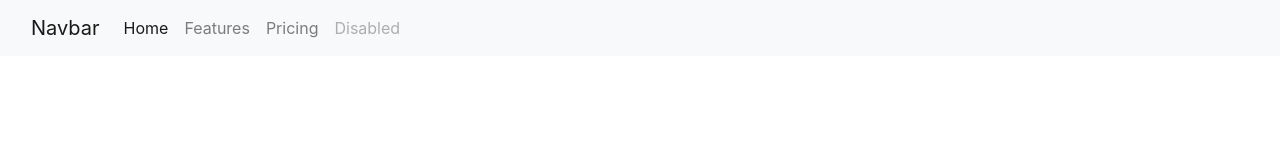
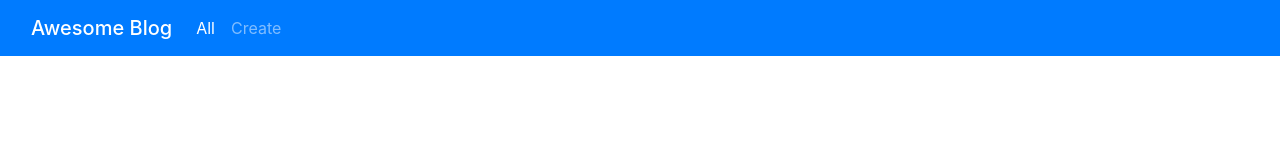
Before and after one commit to winterprogram/winterprogram.github.io, a plain HTML site: page navbar.html in a window 1280 px wide. Drawn offline with nearby package versions, Linux system fonts and the light colour scheme.

Commit message:
Blog test1

```diff
--- a/navbar.html
+++ b/navbar.html
@@ -8,25 +8,20 @@
 
 <body>
     <div>
-    <nav class="navbar navbar-expand-lg navbar-light bg-light ">
+        <nav class="navbar navbar-expand-lg navbar-dark bg-primary ">
             <div class="container-fluid">
-            <a class="navbar-brand" href="#">Navbar</a>
-            <button class="navbar-toggler" type="button" data-toggle="collapse" data-target="#navbarNav" aria-controls="navbarNav" aria-expanded="false" aria-label="Toggle navigation">
+                <a class="navbar-brand mb-0 h1" href="#">Awesome Blog</a>
+                <button class="navbar-toggler" type="button" data-toggle="collapse" data-target="#navbarNav"
+                    aria-controls="navbarNav" aria-expanded="false" aria-label="Toggle navigation">
                     <span class="navbar-toggler-icon"></span>
                 </button>
                 <div class="collapse navbar-collapse" id="navbarNav">
                     <ul class="navbar-nav">
                         <li class="nav-item active">
-                  <a class="nav-link" href="#">Home <span class="sr-only">(current)</span></a>
+                            <a class="nav-link" href="#">All <span class="sr-only">(current)</span></a>
                         </li>
                         <li class="nav-item">
-                  <a class="nav-link" href="#">Features</a>
-                </li>
-                <li class="nav-item">
-                  <a class="nav-link" href="#">Pricing</a>
-                </li>
-                <li class="nav-item">
-                  <a class="nav-link disabled" href="#" tabindex="-1" aria-disabled="true">Disabled</a>
+                            <a class="nav-link" href="#">Create</a>
                         </li>
                     </ul>
                 </div>
```
Lines whose indentation alone changed are shown as unchanged.
